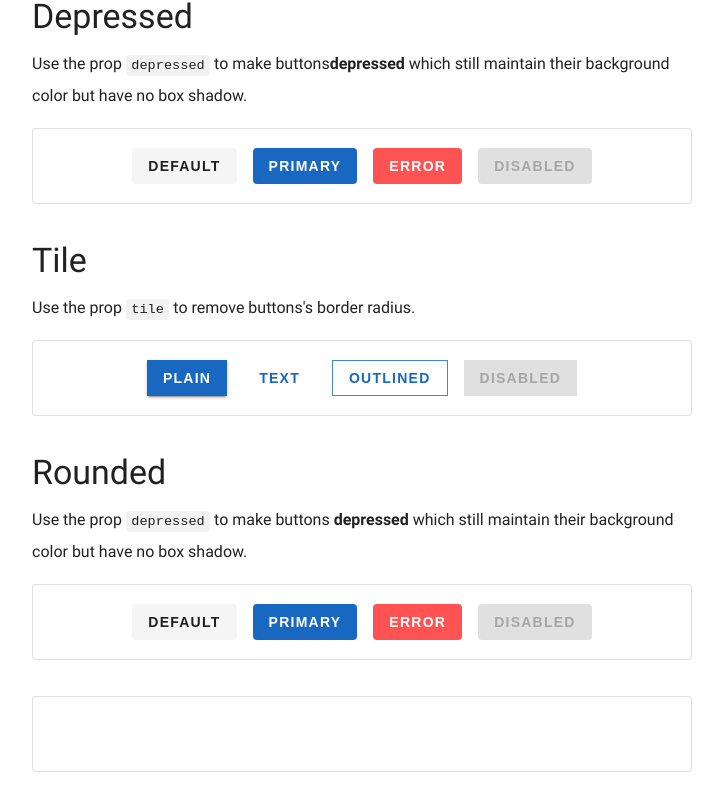
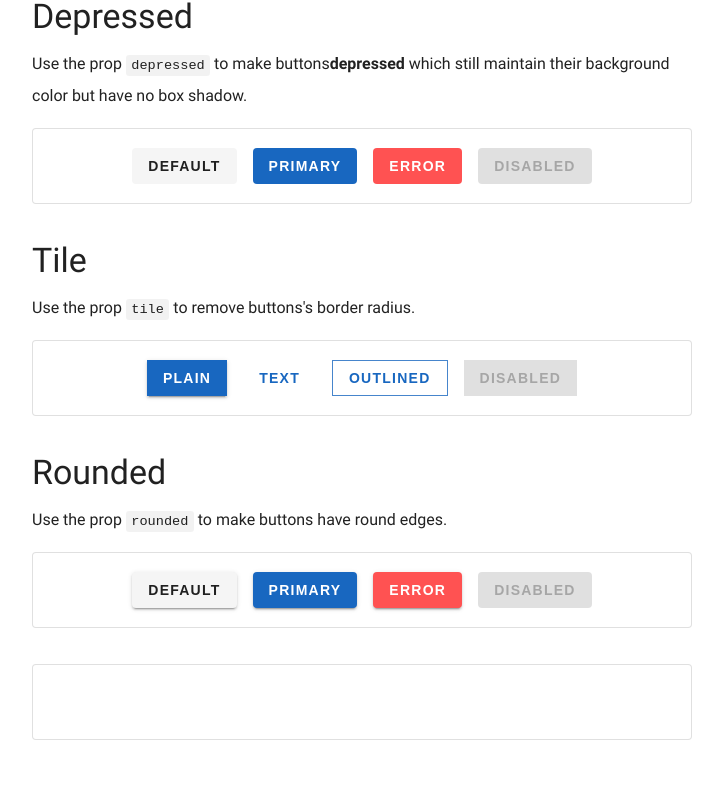
Before and after one commit to KyLoc20/Ruetify-UI, a Next.js app: page / in a window 1280 px wide. Shown: the part 1449-2259 px from the top of the page, without its empty margins (300-1023 px from the left). Built offline with nearby package versions, Linux system fonts and the light colour scheme.

Commit message:
[Button] rounded

```diff
--- a/pages/index.jsx
+++ b/pages/index.jsx
@@ -175,21 +175,19 @@ export default function Home() {
       </GroupBox>
       <Typography type="h2">Rounded</Typography>
       <Typography type="p">
-        Use the prop <code>depressed</code> to make buttons{" "}
-        <strong>depressed</strong> which still maintain their background color
-        but have no box shadow.
+        Use the prop <code>rounded</code> to make buttons have round edges.
       </Typography>
       <GroupBox>
-        <Button variant="plain" color="default" depressed>
+        <Button variant="plain" color="default" rounded>
           DEFAULT
         </Button>
-        <Button variant="plain" color="primary" depressed>
+        <Button variant="plain" color="primary" rounded>
           PRIMARY
         </Button>
-        <Button variant="plain" color="error" depressed>
+        <Button variant="plain" color="error" rounded>
           ERROR
         </Button>
-        <Button variant="plain" disabled depressed>
+        <Button variant="plain" disabled rounded>
           DISABLED
         </Button>
       </GroupBox>
```
